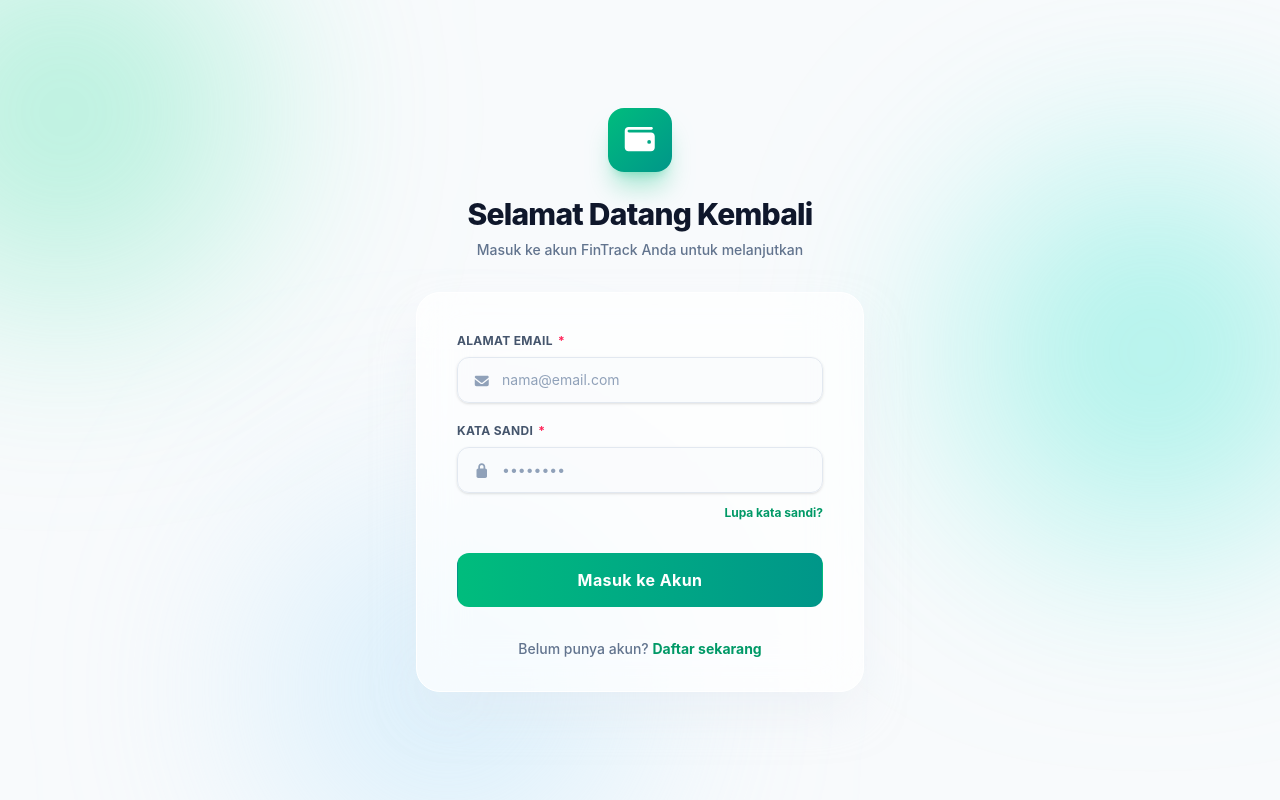
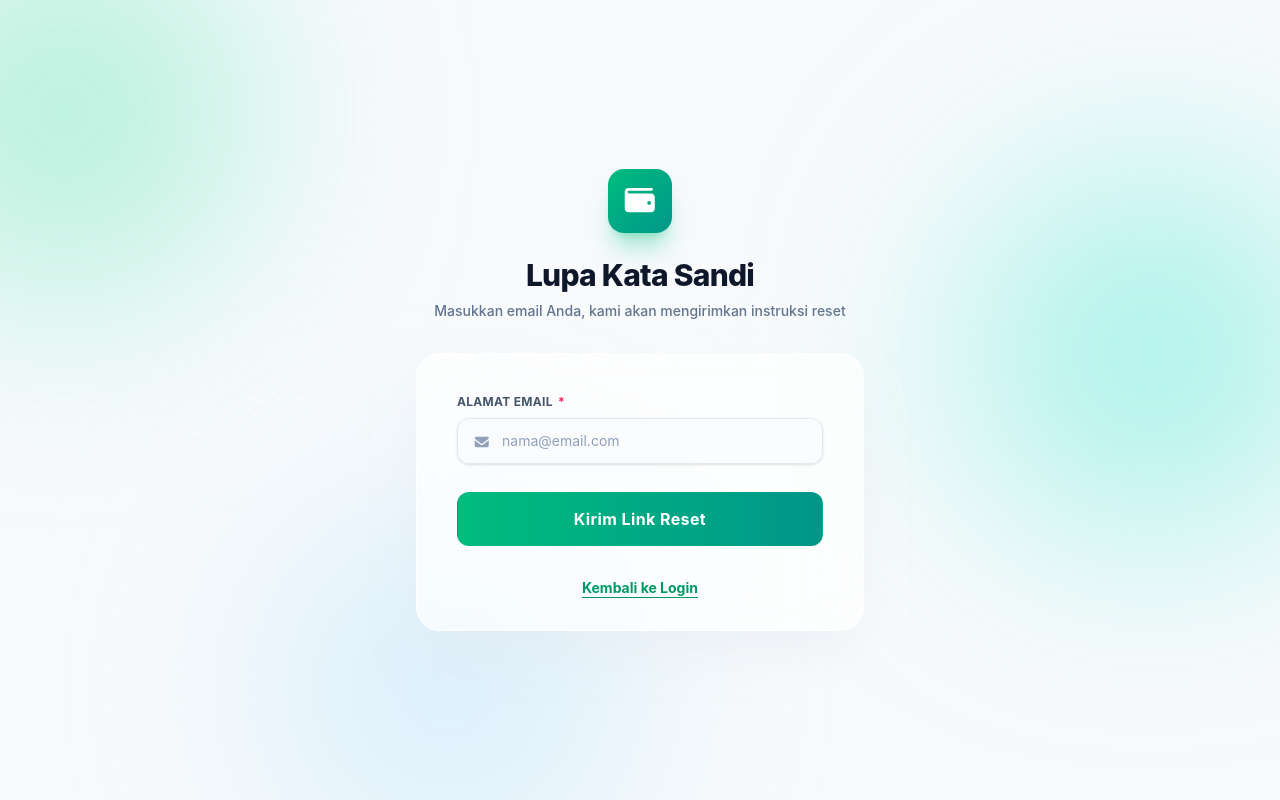
Before and after one commit to max-codevs369/frontend-fintrack, a React (Vite) app: page /forgot-password in a window 1280 px wide. Before the commit this address led to /login. Built offline with nearby package versions, Linux system fonts and the light colour scheme.

Commit message:
add new update feat pwa

```diff
--- a/src/App.jsx
+++ b/src/App.jsx
@@ -2,6 +2,8 @@
 import { BrowserRouter as Router, Routes, Route, Navigate } from 'react-router-dom';
 import Login from './components/Login';
 import Register from './components/Register';
+import ForgotPassword from './components/ForgotPassword';
+import ResetPassword from './components/ResetPassword';
 import Dashboard from './components/Dashboard';
 import ProtectedRoute from './components/ProtectedRoute';
 
@@ -11,6 +13,8 @@
       <Routes>
         <Route path="/login" element={<Login />} />
         <Route path="/register" element={<Register />} />
+        <Route path="/forgot-password" element={<ForgotPassword />} />
+        <Route path="/reset-password" element={<ResetPassword />} />
         <Route path="/dashboard" element={<ProtectedRoute><Dashboard /></ProtectedRoute>} />
         <Route path="*" element={<Navigate to="/login" replace />} />
       </Routes>
--- /dev/null
+++ b/src/components/ForgotPassword.jsx
@@ -0,0 +1,70 @@
+import React, { useState } from 'react';
+import { Link } from 'react-router-dom';
+import { faEnvelope } from '@fortawesome/free-solid-svg-icons';
+import Input from './ui/Input';
+import Button from './ui/Button';
+import Alert from './ui/Alert';
+import AuthLayout from './ui/AuthLayout';
+
+export default function ForgotPassword() {
+  const [email, setEmail] = useState('');
+  const [status, setStatus] = useState({ error: '', success: '' });
+  const [loading, setLoading] = useState(false);
+
+  const handleSubmit = async (e) => {
+    e.preventDefault();
+    setStatus({ error: '', success: '' });
+    setLoading(true);
+
+    try {
+      const res = await fetch('https://shifty-carey-pentahydroxy.ngrok-free.dev/forgot-password', {
+        method: 'POST',
+        headers: { 'Content-Type': 'application/json' },
+        body: JSON.stringify({ email }),
+      });
+      const data = await res.json();
+
+      if (!res.ok) throw new Error(data.error || 'Terjadi kesalahan');
+      setStatus({ error: '', success: data.message });
+    } catch (err) {
+      setStatus({ error: err.message, success: '' });
+    } finally {
+      setLoading(false);
+    }
+  };
+
+  return (
+    <AuthLayout
+      title="Lupa Kata Sandi"
+      subtitle="Masukkan email Anda, kami akan mengirimkan instruksi reset"
+    >
+      <Alert type="error" message={status.error} />
+      <Alert type="success" message={status.success} />
+
+      {!status.success && (
+        <form onSubmit={handleSubmit} className="mt-2">
+          <Input
+            label="Alamat Email"
+            type="email"
+            placeholder="nama@email.com"
+            value={email}
+            onChange={e => setEmail(e.target.value)}
+            icon={faEnvelope}
+            required
+          />
+          <div className="pt-2">
+            <Button variant="primary" size="lg" isLoading={loading}>
+              {loading ? 'Mengirim...' : 'Kirim Link Reset'}
+            </Button>
+          </div>
+        </form>
+      )}
+
+      <p className="mt-8 text-center text-sm font-medium text-slate-500">
+        <Link to="/login" className="text-emerald-600 hover:text-emerald-500 font-bold transition-all underline underline-offset-4">
+          Kembali ke Login
+        </Link>
+      </p>
+    </AuthLayout>
+  );
+}
--- a/src/components/Login.jsx
+++ b/src/components/Login.jsx
@@ -64,7 +64,7 @@
         />
 
         <div className="flex items-center justify-end mb-6 -mt-2">
-          <a href="#" className="text-xs font-bold text-emerald-600 hover:text-emerald-500 transition-colors">
+          <a href="/forgot-password" className="text-xs font-bold text-emerald-600 hover:text-emerald-500 transition-colors">
             Lupa kata sandi?
           </a>
         </div>
--- /dev/null
+++ b/src/components/ResetPassword.jsx
@@ -0,0 +1,64 @@
+import React, { useState } from 'react';
+import { useNavigate, useSearchParams } from 'react-router-dom';
+import { faLock } from '@fortawesome/free-solid-svg-icons';
+import Input from './ui/Input';
+import Button from './ui/Button';
+import Alert from './ui/Alert';
+import AuthLayout from './ui/AuthLayout';
+
+export default function ResetPassword() {
+  const [searchParams] = useSearchParams();
+  const token = searchParams.get('token');
+  const [password, setPassword] = useState('');
+  const [status, setStatus] = useState({ error: '', success: '' });
+  const [loading, setLoading] = useState(false);
+  const navigate = useNavigate();
+
+  const handleSubmit = async (e) => {
+    e.preventDefault();
+    setLoading(true);
+    try {
+      const res = await fetch('https://shifty-carey-pentahydroxy.ngrok-free.dev/reset-password', {
+        method: 'POST',
+        headers: { 'Content-Type': 'application/json' },
+        body: JSON.stringify({ token, new_password: password }),
+      });
+      const data = await res.json();
+      if (!res.ok) throw new Error(data.error || 'Gagal mereset password');
+
+      setStatus({ error: '', success: 'Password berhasil diperbarui!' });
+      setTimeout(() => navigate('/login'), 2000);
+    } catch (err) {
+      setStatus({ error: err.message, success: '' });
+    } finally {
+      setLoading(false);
+    }
+  };
+
+  return (
+    <AuthLayout
+      title="Atur Sandi Baru"
+      subtitle="Masukkan kata sandi baru untuk akun FinTrack Anda"
+    >
+      <Alert type="error" message={status.error} />
+      <Alert type="success" message={status.success} />
+
+      <form onSubmit={handleSubmit} className="mt-2">
+        <Input
+          label="Kata Sandi Baru"
+          type="password"
+          placeholder="Minimal 6 karakter"
+          value={password}
+          onChange={e => setPassword(e.target.value)}
+          icon={faLock}
+          required
+        />
+        <div className="pt-2">
+          <Button variant="primary" size="lg" isLoading={loading}>
+            {loading ? 'Menyimpan...' : 'Simpan Sandi Baru'}
+          </Button>
+        </div>
+      </form>
+    </AuthLayout>
+  );
+}
```
Also changed, not shown: 4 other files (tests, documents, lock files or other folders).
